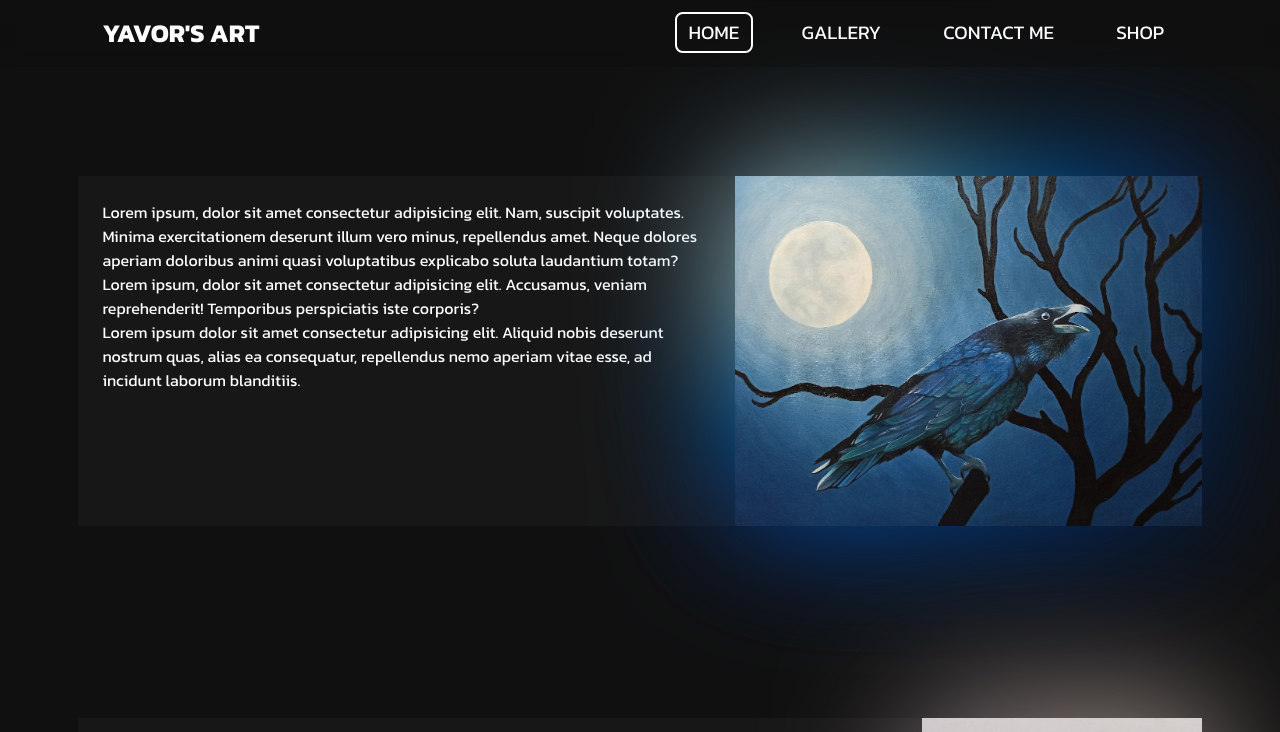
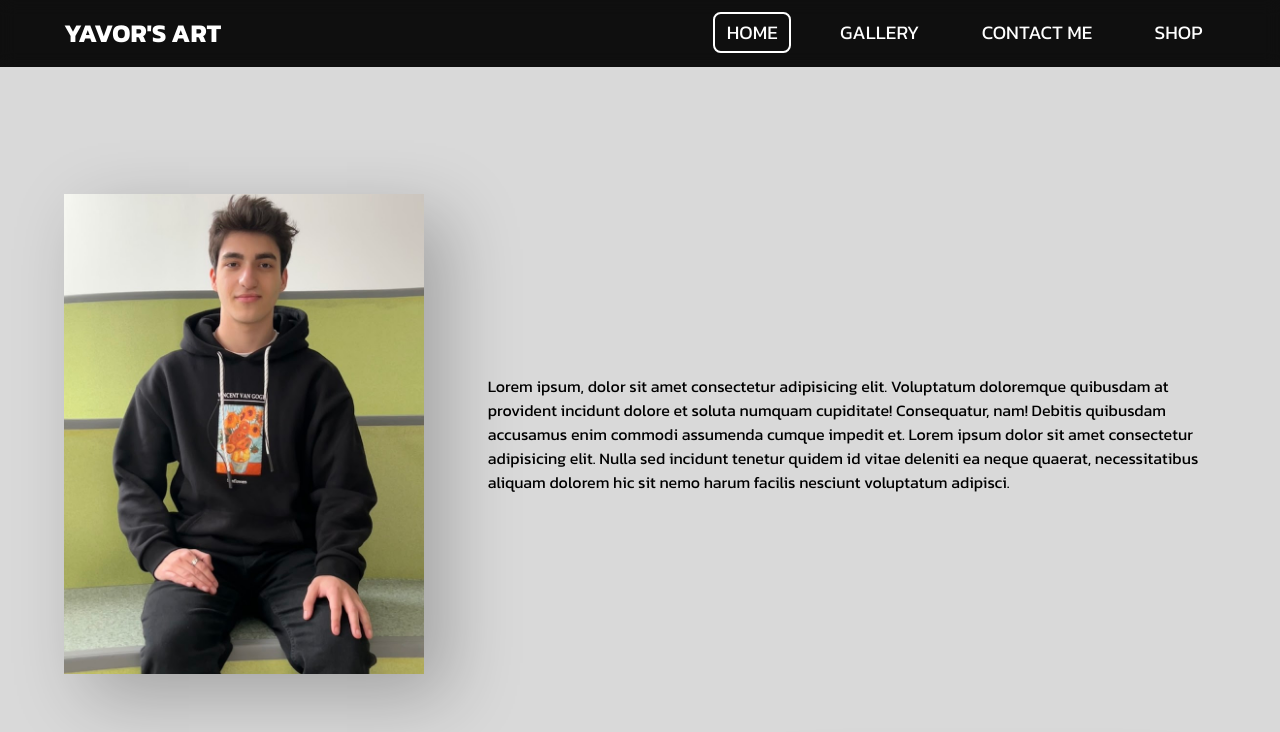
Before and after one commit to dimitarnikolovv/blog-yavorart, a SvelteKit app: page / in a window 1280 px wide. Shown: the top 732 px of the page. Built offline with nearby package versions, Linux system fonts and the light colour scheme.

Commit message:
info section added

```diff
--- a/src/components/Header.svelte
+++ b/src/components/Header.svelte
@@ -12,8 +12,6 @@
 
 <style lang="scss">
     header {
-        --header-height: 4.2rem;
-
         z-index: 100;
         position: fixed;
         width: 100%;
@@ -24,7 +22,7 @@
         display: flex;
         justify-content: space-between;
         align-items: center;
-        padding-inline: 8%;
+        padding-inline: 5%;
 
         backdrop-filter: blur(8px);
         -webkit-backdrop-filter: blur(8px);
--- /dev/null
+++ b/src/components/InfoCard.svelte
@@ -0,0 +1,39 @@
+<script>
+    export let imageUrl = '';
+</script>
+
+<section class="info-card">
+    <img src={imageUrl} alt="" />
+    <div class="content">
+        <p>
+            Lorem ipsum, dolor sit amet consectetur adipisicing elit. Voluptatum doloremque
+            quibusdam at provident incidunt dolore et soluta numquam cupiditate! Consequatur, nam!
+            Debitis quibusdam accusamus enim commodi assumenda cumque impedit et. Lorem ipsum dolor
+            sit amet consectetur adipisicing elit. Nulla sed incidunt tenetur quidem id vitae
+            deleniti ea neque quaerat, necessitatibus aliquam dolorem hic sit nemo harum facilis
+            nesciunt voluptatum adipisci.
+        </p>
+    </div>
+</section>
+
+<style lang="scss">
+    section.info-card {
+        display: flex;
+        justify-content: center;
+        align-items: center;
+        gap: 4rem;
+        padding-inline: 5%;
+        padding-block: 5rem;
+        min-height: calc(100vh - var(--header-height));
+        background: #d9d9d9;
+        color: black;
+
+        @media only screen and (max-width: 1024px) {
+            flex-direction: column;
+        }
+    }
+    img {
+        max-height: 60vh;
+        box-shadow: 23px 22px 67px 0 rgba(0, 0, 0, 0.25);
+    }
+</style>
--- a/src/routes/+layout.svelte
+++ b/src/routes/+layout.svelte
@@ -21,8 +21,7 @@
         flex: 1;
         display: flex;
         flex-direction: column;
-        padding: 1rem;
-        padding-block-start: 5rem;
+        padding-block-start: 4.2rem;
         width: 100%;
         margin: 0 auto;
         color: var(--main-theme-text-color);
--- a/src/routes/+page.svelte
+++ b/src/routes/+page.svelte
@@ -1,11 +1,14 @@
 <script>
-  import BlogCard from "../components/BlogCard.svelte";
+    import BlogCard from '../components/BlogCard.svelte';
+    import InfoCard from '../components/InfoCard.svelte';
 </script>
 
 <svelte:head>
-  <title>Blog | Yavor Art</title>
-  <meta name="description" content="Yavor's blog" />
+    <title>Blog | Yavor Art</title>
+    <meta name="description" content="Yavor's blog" />
 </svelte:head>
+
+<InfoCard imageUrl="/images/portrait.jpg" />
 
 <BlogCard imageUrl="/images/garvan.jpg" />
 
--- a/static/style.css
+++ b/static/style.css
@@ -1,8 +1,10 @@
-@import url("https://fonts.googleapis.com/css2?family=Kanit:wght@100;200;300;400;500;600;700;800;900&display=swap");
+@import url('https://fonts.googleapis.com/css2?family=Kanit:wght@100;200;300;400;500;600;700;800;900&display=swap');
 
 :root {
     --main-theme-color: #101010;
     --main-theme-text-color: white;
+
+    --header-height: 4.2rem;
 }
 
 /* Box sizing rules */
@@ -27,8 +29,8 @@ dd {
 }
 
 /* Remove list styles on ul, ol elements with a list role, which suggests default styling will be removed */
-ul[role="list"],
-ol[role="list"] {
+ul[role='list'],
+ol[role='list'] {
     list-style: none;
 }
 
@@ -87,7 +89,7 @@ select {
 }
 
 body {
-  font-family: "Kanit";
+    font-family: 'Kanit';
     background-color: var(--main-theme-color);
 }
 
```
Also changed, not shown: static/images/portrait.jpg (added). Lines whose indentation alone changed are shown as unchanged.
